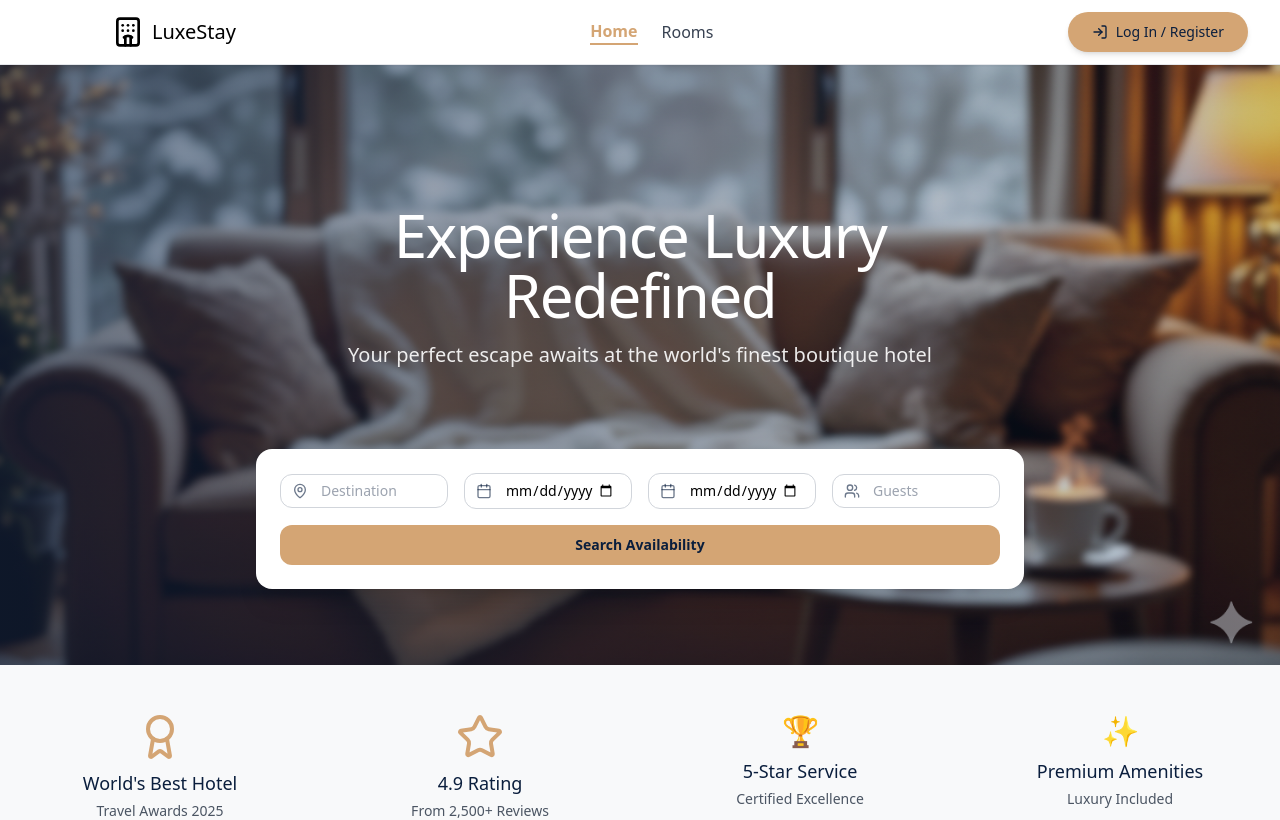
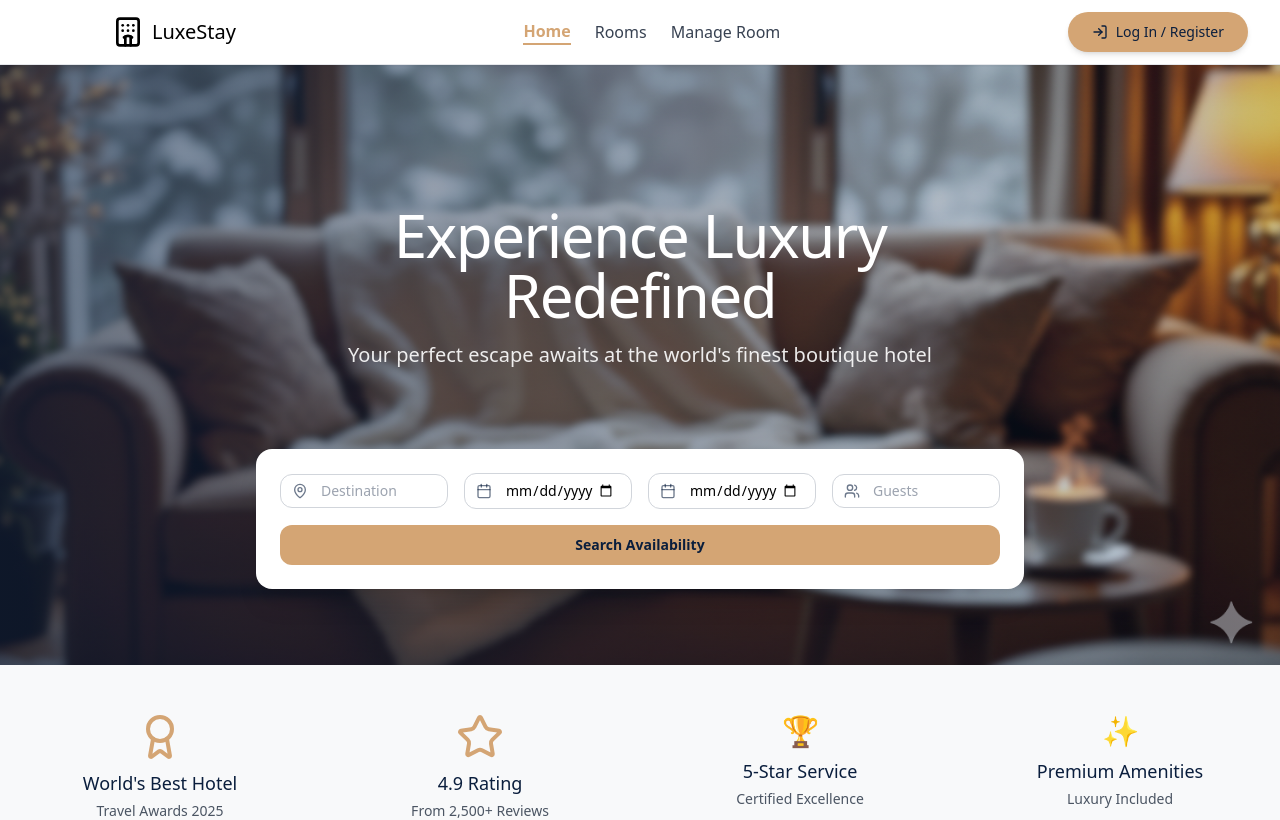
Before and after one commit to Eduard-K-A/webdev-finals-frontend, a React (Vite) app: page / in a window 1280 px wide. Shown: the top 820 px of the page. Built offline with nearby package versions, Linux system fonts and the light colour scheme.

Commit message:
feat: add temporary manage room button

```diff
--- a/src/components/Dashboard/NavBar.tsx
+++ b/src/components/Dashboard/NavBar.tsx
@@ -34,8 +34,11 @@
             <Link to="/" className={getLinkClass("/")}>
               Home
             </Link>
-            <Link to="/Hotels/Search" className={getLinkClass("/Hotels/Search")}>
+            <Link to="/Rooms" className={getLinkClass("/Rooms")}>
               Rooms
+            </Link>
+             <Link to="/ManageRoom" className={getLinkClass("ManageRoom")}>
+              Manage Room
             </Link>
           </nav>
 
```
